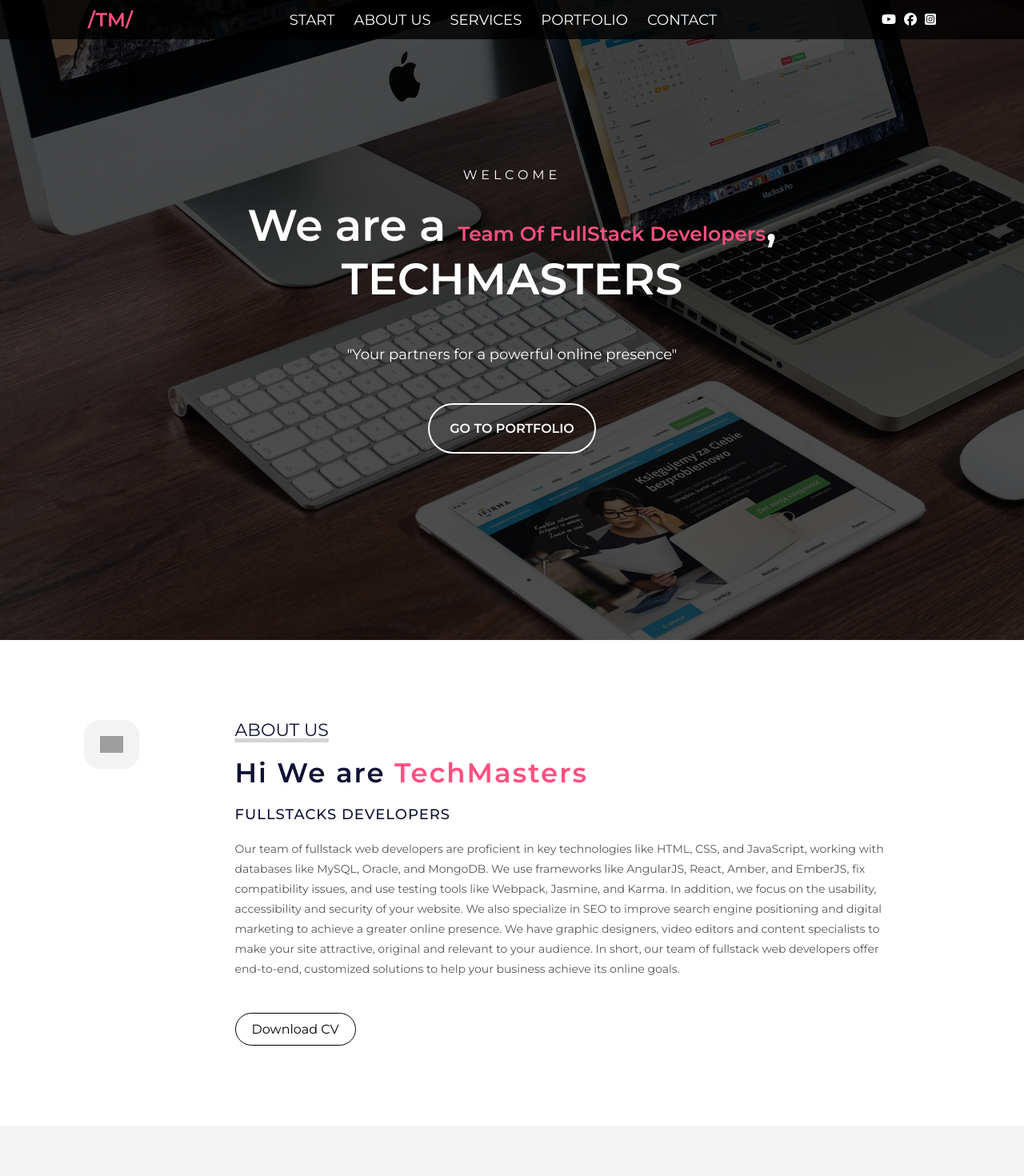
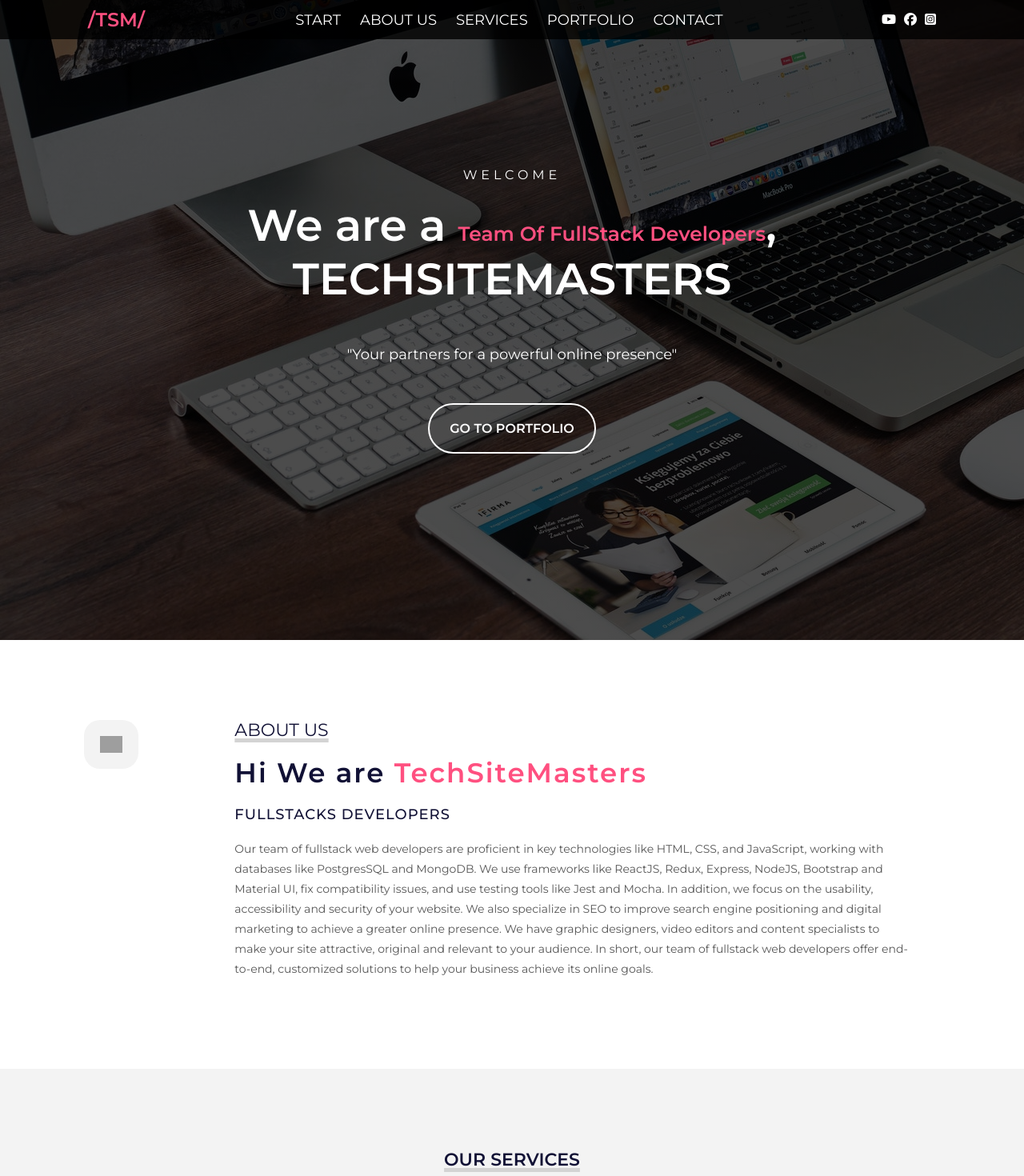
Before and after one commit to EdgardYayo/Web-Masters-Portfolio, a React (Create React App) app: page / in a window 1280 px wide. Shown: the top 1470 px of the page at 80% size. Built offline with nearby package versions, Linux system fonts and the light colour scheme; grey boxes are pictures that could not be loaded.

Commit message:
about us and landing modified

```diff
--- a/src/components/AboutUs/AboutUs.jsx
+++ b/src/components/AboutUs/AboutUs.jsx
@@ -11,15 +11,15 @@ const AboutUs = () => {
 			<div className={style.sobremi}>
 				<p className={style["titulo-seccion"]}>About us</p>
 				<h2>
-					Hi We are <span>TechMasters</span>
+					Hi We are <span>TechSiteMasters</span>
 				</h2>
 				<h3>FullStacks Developers</h3>
 				<p>
 					Our team of fullstack web developers are proficient in key
 					technologies like HTML, CSS, and JavaScript, working with databases
-					like MySQL, Oracle, and MongoDB. We use frameworks like AngularJS,
-					React, Amber, and EmberJS, fix compatibility issues, and use testing
-					tools like Webpack, Jasmine, and Karma. In addition, we focus on the
+					like PostgresSQL and MongoDB. We use frameworks like ReactJS, Redux, Express,
+					NodeJS, Bootstrap and Material UI, fix compatibility issues, and use testing
+					tools like Jest and Mocha. In addition, we focus on the
 					usability, accessibility and security of your website. We also
 					specialize in SEO to improve search engine positioning and digital
 					marketing to achieve a greater online presence. We have graphic
@@ -32,7 +32,7 @@ const AboutUs = () => {
             Lorem ipsum dolor sit amet consectetur adipisicing elit. Porro nam a
             beatae natus.
         </p> */}
-				<a href="#">Download CV</a>
+				{/* <a href="#">Download CV</a> */}
 			</div>
 		</section>
 	);
--- a/src/components/landing/Landing.jsx
+++ b/src/components/landing/Landing.jsx
@@ -32,7 +32,7 @@ const Landing = () => {
 			<div className={style.contenido}>
 				<header>
 					<div className={style["contenido-header"]}>
-						<h1>/TM/</h1>
+						<h1>/TSM/</h1>
 						<nav id={style.nav}>
 							<ul id={style.links}>
 								<li>
@@ -111,7 +111,7 @@ const Landing = () => {
 				<div className={style.presentacion}>
 					<p className={style.bienvenida}>Welcome</p>
 					<h2>
-						We are a <span>Team Of FullStack Developers</span>, TECHMASTERS
+						We are a <span>Team Of FullStack Developers</span>, TECHSITEMASTERS
 					</h2>
 					<p className={style.descripcion}>
 						"Your partners for a powerful online presence"
```
